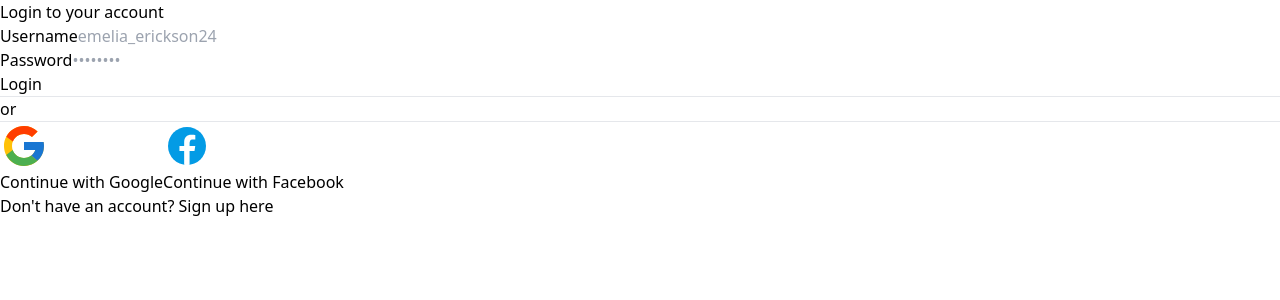
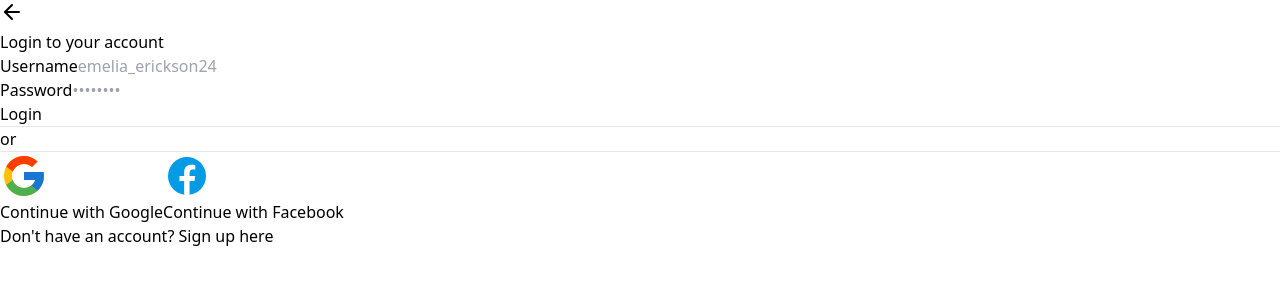
Before and after one commit to Fikresilase/DoctorAlert, a React (Vite) app in the folder front/: page /login in a window 1280 px wide. Shown: the top 300 px of the page. Built offline with nearby package versions, Linux system fonts and the light colour scheme.

Commit message:
login and signup back arrow added

```diff
--- a/front/src/component/logIn.jsx
+++ b/front/src/component/logIn.jsx
@@ -1,17 +1,32 @@
 import React from "react";
 import { useNavigate } from "react-router-dom";
+import { FiArrowLeft } from "react-icons/fi"; // Import the arrow icon
 import google from "../../Images/google.svg";
 import facebook from "../../Images/facebook.svg";
 
 function Login({ onSignUpOpen }) {
-    const navigate = useNavigate();
+  const navigate = useNavigate();
 
-  const gotosignup = () => {
-    navigate("/signup");}
+  const gotoSignUp = () => {
+    navigate("/signup");
+  };
+
+  const goBackHome = () => {
+    navigate("/"); // Navigates back to the home page
+  };
+
   return (
     <div className="flex items-center justify-center min-h-screen bg-gray-100">
-      <div className="bg-white rounded-lg shadow-lg w-full max-w-sm p-4">
-        <h1 className="text-lg font-semibold leading-tight tracking-tight text-gray-900 mb-3">
+      <div className="bg-white rounded-lg shadow-lg w-full max-w-sm p-4 relative">
+        {/* Back arrow button */}
+        <button
+          onClick={goBackHome}
+          className="absolute top-4 left-4 text-gray-600 hover:text-gray-800 focus:outline-none"
+        >
+          <FiArrowLeft size={24} />
+        </button>
+
+        <h1 className="text-lg font-semibold leading-tight tracking-tight text-gray-900 mb-3 text-center">
           Login to your account
         </h1>
         <form className="space-y-3" method="POST">
@@ -87,10 +102,10 @@ function Login({ onSignUpOpen }) {
             Continue with Facebook
           </button>
         </div>
-        <p className="text-xs font-light text-gray-500 mt-3">
+        <p className="text-xs font-light text-gray-500 mt-3 text-center">
           Don't have an account?{" "}
           <button
-            onClick={gotosignup}
+            onClick={gotoSignUp}
             className="font-medium text-blue-600 hover:underline"
           >
             Sign up here
```
